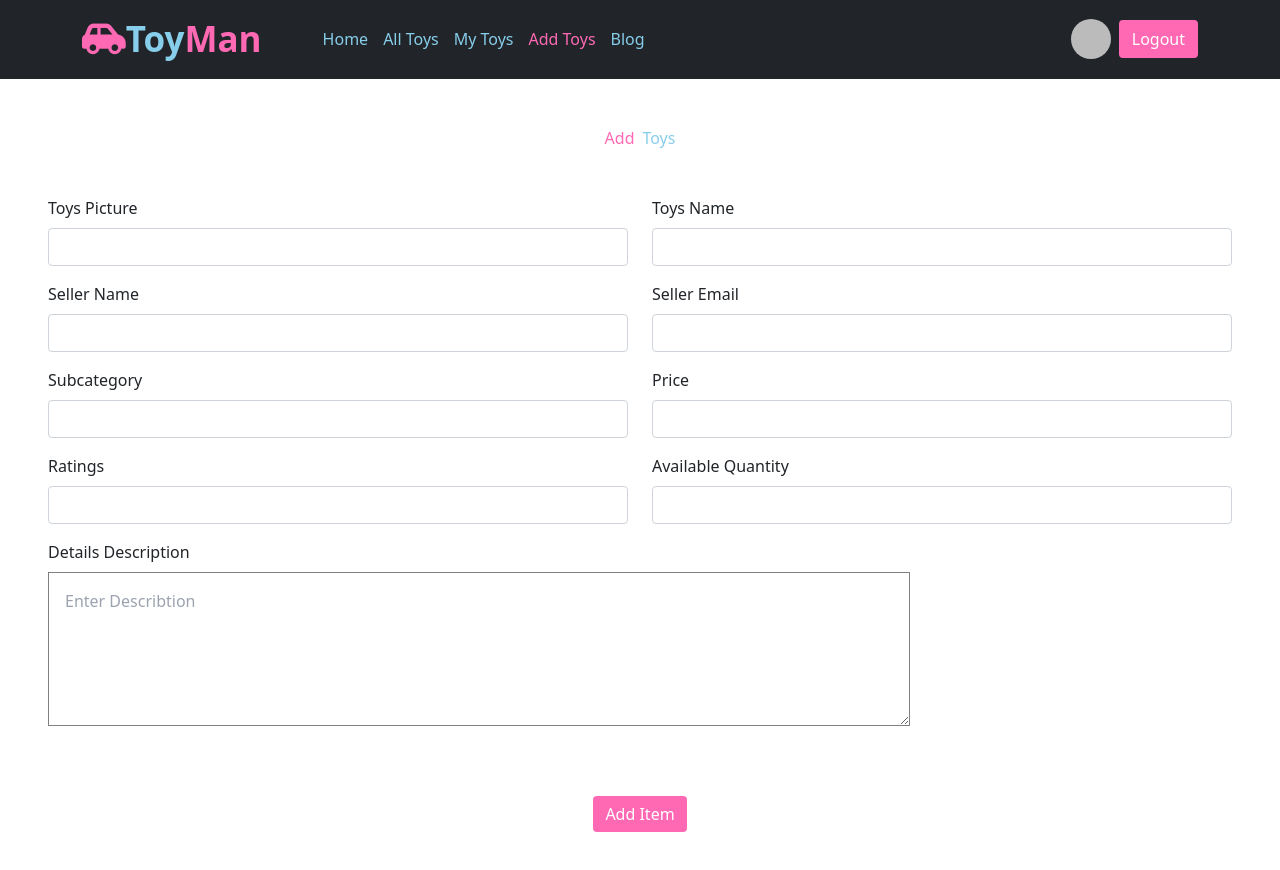
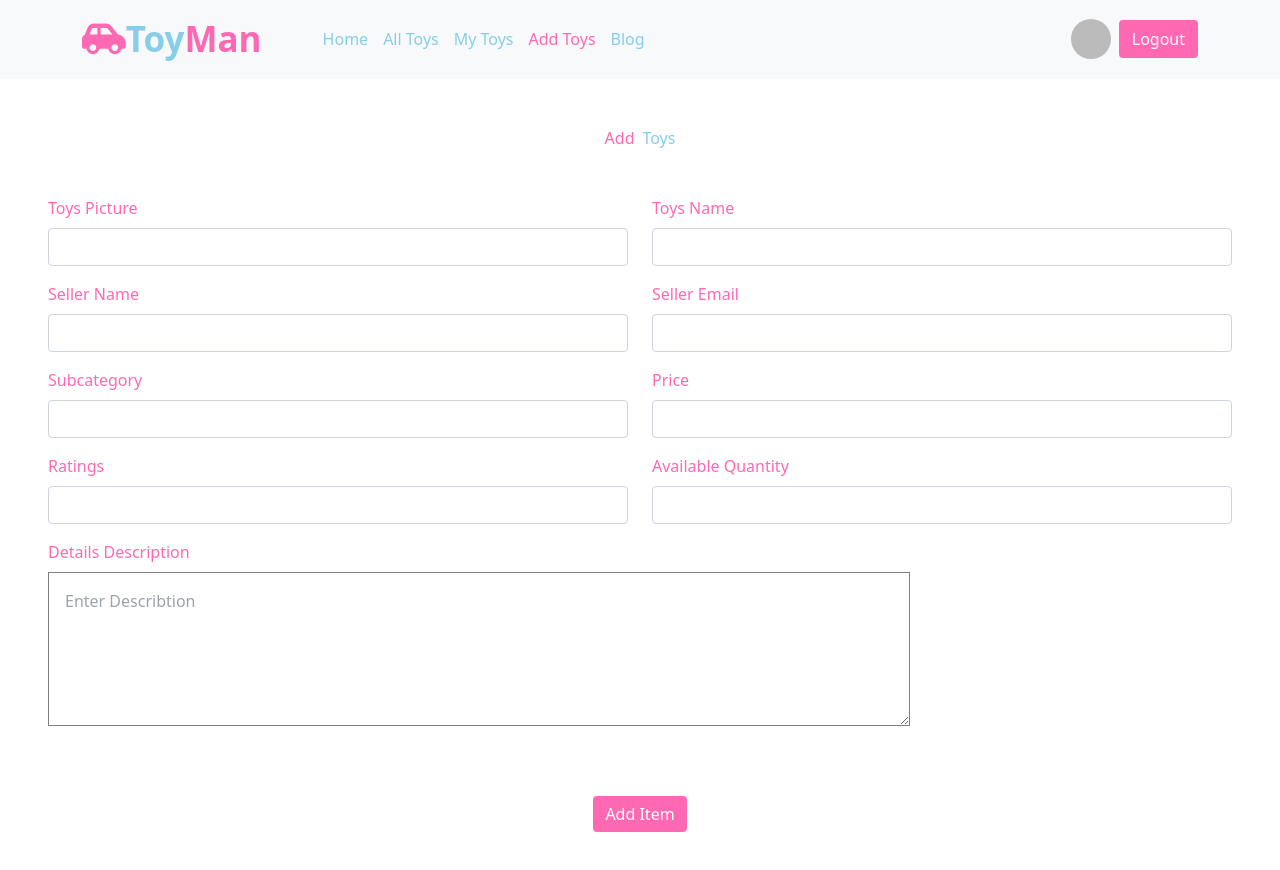
Before and after one commit to Tasniasamia/Assignment-11-client, a React (Vite) app: page /addtoy in a window 1280 px wide. Shown: the top 870 px of the page. Built offline with nearby package versions, Linux system fonts and the light colour scheme; no server answers; sample sign-in values are in the browser's storage.

Commit message:
some_changes

```diff
--- a/src/Components/Layout/HomeLayout/HomeLayout.jsx
+++ b/src/Components/Layout/HomeLayout/HomeLayout.jsx
@@ -2,15 +2,15 @@ import React from 'react';
 import { Outlet } from 'react-router-dom';
 import { Container } from 'react-bootstrap';
 import Footer from '../../Pages/Shared/Footer/Footer';
-import Header from '../../Pages/Shared/Header/Header';
 import { ToastContainer, toast } from 'react-toastify';
 import 'react-toastify/dist/ReactToastify.css';
+import Header2 from '../../Pages/Shared/Header2/Header2';
 
 const HomeLayout = () => {
     return (
         <div className='max-w-6xl mx-auto'style={{overflowX:"hidden"}}>
-       <Header></Header>
 
+          <Header2></Header2>
 
             <div>
                 <Outlet></Outlet>
--- a/src/Components/Pages/Home/Add_Toy/AddToy.jsx
+++ b/src/Components/Pages/Home/Add_Toy/AddToy.jsx
@@ -80,7 +80,7 @@ const getallvalues=(event)=>{
 
 
     <div className="mb-3 col">
-      <label htmlFor="toyspik" className="form-label">Toys Picture</label>
+      <label htmlFor="toyspik" className="form-label"style={{color:"hotpink"}}>Toys Picture</label>
       <input type="text" className="form-control"name="toyspik" id="exampleInputtoyspik1" aria-describedby="toyspikHelp"required/>
     </div>
 
@@ -88,14 +88,14 @@ const getallvalues=(event)=>{
 
 
     <div className="mb-3 col">
-      <label htmlFor="exampleInputtoyname1" className="form-label">Toys Name</label>
+      <label htmlFor="exampleInputtoyname1" className="form-label"style={{color:"hotpink"}}>Toys Name</label>
       <input type="text" className="form-control"name="toyname" id="exampleInputtoyname1" aria-describedby="toynameHelp"required/>
     </div>
 
 
 
     <div className="mb-3 col">
-      <label htmlFor="exampleInputsellername1" className="form-label">Seller Name</label>
+      <label htmlFor="exampleInputsellername1" className="form-label"style={{color:"hotpink"}}>Seller Name</label>
       <input type="text" className="form-control"name="sellername" id="exampleInputtoyname1" aria-describedby="sellerHelp"required/>
     </div>
 
@@ -103,37 +103,37 @@ const getallvalues=(event)=>{
 
 
     <div className="mb-3 col">
-      <label htmlFor="exampleInputEmail1" className="form-label">Seller Email</label>
+      <label htmlFor="exampleInputEmail1" className="form-label"style={{color:"hotpink"}}>Seller Email</label>
       <input type="email" className="form-control"name="email" id="exampleInputEmail1" aria-describedby="emailHelp"required/>
     </div>
 
 
 
     <div className="mb-3 col">
-      <label htmlFor="exampleInputsubcategory1" className="form-label">Subcategory</label>
+      <label htmlFor="exampleInputsubcategory1" className="form-label"style={{color:"hotpink"}}>Subcategory</label>
       <input type="text" className="form-control"name="subcategory" id="exampleInputsubcategory1" aria-describedby="subcategoryHelp"required/>
     </div>
 
 
     <div className="mb-3 col">
-      <label htmlFor="exampleInputPrice1" className="form-label">Price</label>
+      <label htmlFor="exampleInputPrice1" className="form-label"style={{color:"hotpink"}}>Price</label>
       <input type="text" className="form-control"name="price" id="exampleInputPrice1" aria-describedby="priceHelp"required/>
     </div>
 
 
 
     <div className="mb-3 col">
-      <label htmlFor="exampleInputRating1" className="form-label">Ratings</label>
+      <label htmlFor="exampleInputRating1" className="form-label"style={{color:"hotpink"}}>Ratings</label>
       <input type="text" className="form-control"name="rating" id="exampleInputRating1" aria-describedby="ratingHelp"required/>
     </div>
 
     <div className="mb-3 col">
-      <label htmlFor="exampleInputquantity1" className="form-label">Available Quantity</label>
+      <label htmlFor="exampleInputquantity1" className="form-label"style={{color:"hotpink"}}>Available Quantity</label>
       <input type="text" className="form-control"name="quantity" id="exampleInputQuantity1" aria-describedby="quantityHelp"required/>
     </div>
 
      <div className="mb-3 col">
-      <label htmlFor="exampleInputDesc1" className="form-label">Details Description</label><br/>
+      <label htmlFor="exampleInputDesc1" className="form-label"style={{color:"hotpink"}}>Details Description</label><br/>
       <textarea name="des" id="des" cols="88" rows="5"style={{border:"1px solid gray"}}className='p-3'placeholder='Enter Describtion '></textarea>
 
     </div>
--- a/src/Components/Pages/Home/AllToys/AllToys.jsx
+++ b/src/Components/Pages/Home/AllToys/AllToys.jsx
@@ -48,12 +48,12 @@ fetch(`https://assignment-11-server-tasniasamia.vercel.app/Alltoysdata/${searchi
 
   <thead>
     <tr>
-      <th scope="col">Seller Name</th>
-      <th scope="col">Toy Name</th>
-      <th scope="col">SubCategory</th>
-      <th scope="col">Price</th>
-      <th scope="col">Available Quantity</th>
-      <th scope="col">Details</th>
+      <th scope="col"style={{color:"skyblue"}}>Seller Name</th>
+      <th scope="col"style={{color:"skyblue"}}>Toy Name</th>
+      <th scope="col"style={{color:"skyblue"}}>SubCategory</th>
+      <th scope="col"style={{color:"skyblue"}}>Price</th>
+      <th scope="col"style={{color:"skyblue"}}>Available Quantity</th>
+      <th scope="col"style={{color:"skyblue"}}>Details</th>
       {/* <th scope="col">Add Product</th> */}
     </tr>
   </thead>
--- a/src/Components/Pages/Home/MyToy/MyToy.jsx
+++ b/src/Components/Pages/Home/MyToy/MyToy.jsx
@@ -76,13 +76,13 @@ const MyToy = () => {
 
   <thead>
     <tr>
-      <th scope="col">Toy Name</th>
-      <th scope="col">Seller Name</th>
-      <th scope="col">Seller Email</th>
-      <th scope="col">Price</th>
-      <th scope="col">Quantity</th>
-      <th scope="col">Remove</th>
-      <th scope="col">Modify</th>
+      <th scope="col"style={{color:"hotpink"}}>Toy Name</th>
+      <th scope="col"style={{color:"hotpink"}}>Seller Name</th>
+      <th scope="col"style={{color:"hotpink"}}>Seller Email</th>
+      <th scope="col"style={{color:"hotpink"}}>Price</th>
+      <th scope="col"style={{color:"hotpink"}}>Quantity</th>
+      <th scope="col"style={{color:"hotpink"}}>Remove</th>
+      <th scope="col"style={{color:"hotpink"}}>Modify</th>
     </tr>
   </thead>
   <tbody>
--- a/src/Components/Pages/Home/MyToysUpdate/Update.jsx
+++ b/src/Components/Pages/Home/MyToysUpdate/Update.jsx
@@ -75,8 +75,8 @@ if(navigate.state=="loading"){
 
 
 <div className="mb-3 col">
-  <label htmlFor="exampleInputPrice1" className="form-label">Price</label>
-  <input type="text" className="form-control"name="price" id="exampleInputPrice1" aria-describedby="priceHelp"/>
+  <label htmlFor="exampleInputPrice1" className="form-label"style={{color:"hotpink"}}>Price</label>
+  <input type="text" className="form-control"name="price" id="exampleInputPrice1" aria-describedby="priceHelp"required/>
 </div>
 
 
@@ -84,13 +84,13 @@ if(navigate.state=="loading"){
 
 
 <div className="mb-3 col">
-  <label htmlFor="exampleInputquantity1" className="form-label">Available Quantity</label>
-  <input type="text" className="form-control"name="quantity" id="exampleInputQuantity1" aria-describedby="quantityHelp"/>
+  <label htmlFor="exampleInputquantity1" className="form-label"style={{color:"hotpink"}}>Available Quantity</label>
+  <input type="text" className="form-control"name="quantity" id="exampleInputQuantity1" aria-describedby="quantityHelp"required/>
 </div>
 
  <div className="mb-3 col">
-  <label htmlFor="exampleInputDesc1" className="form-label">Details Description</label><br/>
-  <textarea name="des" id="des" cols="88" rows="5"style={{border:"1px solid gray"}}className='p-3'placeholder='Enter Describtion '></textarea>
+  <label htmlFor="exampleInputDesc1" className="form-label"style={{color:"hotpink"}}>Details Description</label><br/>
+  <textarea name="des" id="des" cols="88" rows="5"style={{border:"1px solid gray"}}className='p-3'placeholder='Enter Describtion 'required></textarea>
 
 </div>
 
--- a/src/Components/Pages/Shared/AboutUs/Aboutus.jsx
+++ b/src/Components/Pages/Shared/AboutUs/Aboutus.jsx
@@ -1,14 +1,18 @@
-import React from 'react';
-
+import React, { useEffect } from 'react';
+import AOS from 'aos';
+import 'aos/dist/aos.css';
 const Aboutus = () => {
+    useEffect(() => {
+        AOS.init();
+      }, [])
     return (
         <div>
          <div className='d-flex justify-content-center align-items-center'>
-<div className='row my-5 d-flex justify-content-center align-items-center'>
+<div className='row my-5 d-flex justify-content-center align-items-center' data-aos="fade-up">
     <div className='col-md-5'>
         <img src="https://img.freepik.com/premium-photo/children-play-designer-table_199620-3537.jpg?size=626&ext=jpg&ga=GA1.1.1636033582.1682966548&semt=ais" alt="food-photo"className='img-fluid rounded' />
     </div>
-    <div className='col-md-5 p-5 '>
+    <div className='col-md-5 p-5 ' >
 
         <h2 style={{fontSize:"30px",color:"skyblue",fontWeight:"bold"}}>We design toys not just for kids
 but with kids</h2>
--- a/src/Components/Pages/Shared/Header/Header.jsx
+++ b/src/Components/Pages/Shared/Header2/Header2.jsx
@@ -1,21 +1,20 @@
 import Container from 'react-bootstrap/Container';
 import Nav from 'react-bootstrap/Nav';
 import Navbar from 'react-bootstrap/Navbar';
-import Button from 'react-bootstrap/Button';
 import { Link } from 'react-router-dom';
-import './Header.css';
+import './Header2.css';
 import { useContext } from 'react';
+import ActiveLink from '../ActiveLink/ActiveLink';
 import { authdata } from '../Authprovider/Authprovider';
-import ActiveLink from '../ActiveLink/ActiveLink';
-const Header = () => {
+function BasicExample() {
     const receivedata=useContext(authdata);
 
   return (
-        <Navbar collapseOnSelect expand="lg" bg="dark" variant="dark"className=''>
+    <Navbar bg="light" expand="lg">
       <Container>
-          <Navbar.Brand className=''><Link to="/"style={{color:"brown",fontSize:"35px",fontWeight:"bold"}}className='text-decoration-none'> <i className="fa-solid fa-car-side"style={{color:"hotpink"}}></i><span style={{color:"skyblue"}}>Toy</span><span style={{color:"hotpink"}}>Man</span></Link></Navbar.Brand>
-          <Navbar.Toggle aria-controls="responsive-navbar-nav" />
-          <Navbar.Collapse id="responsive-navbar-nav">
+        <Navbar.Brand ><Link to="/"style={{color:"brown",fontSize:"35px",fontWeight:"bold"}}className='text-decoration-none'> <i className="fa-solid fa-car-side"style={{color:"hotpink"}}></i><span style={{color:"skyblue"}}>Toy</span><span style={{color:"hotpink"}}>Man</span></Link></Navbar.Brand>
+        <Navbar.Toggle aria-controls="basic-navbar-nav" />
+        <Navbar.Collapse id="basic-navbar-nav">
           <Nav className="me-auto"id="navbar2">
           <ActiveLink to="/" style={{color:"hotpink"}}>Home</ActiveLink>
               <ActiveLink to="/alltoy" style={{color:"hotpink"}}>All Toys</ActiveLink>
@@ -23,7 +22,6 @@ const Header = () => {
           {receivedata?.user &&              <ActiveLink to="/addtoy" style={{color:"hotpink"}}>Add Toys</ActiveLink>
 }
               <ActiveLink to="/blog" style={{color:"hotpink"}}>Blog</ActiveLink>
-
 
           </Nav>
           <Nav >
@@ -43,6 +41,6 @@ const Header = () => {
       </Container>
     </Navbar>
   );
-};
+}
 
-export default Header;
+export default BasicExample;
```
Also changed, not shown: src/Components/Pages/Home/Home/Home.jsx (+12 -12 lines), src/Components/Pages/Shared/Header2/Header2.css (renamed from src/Components/Pages/Shared/Header/Header.css). Lines whose indentation alone changed are shown as unchanged.
